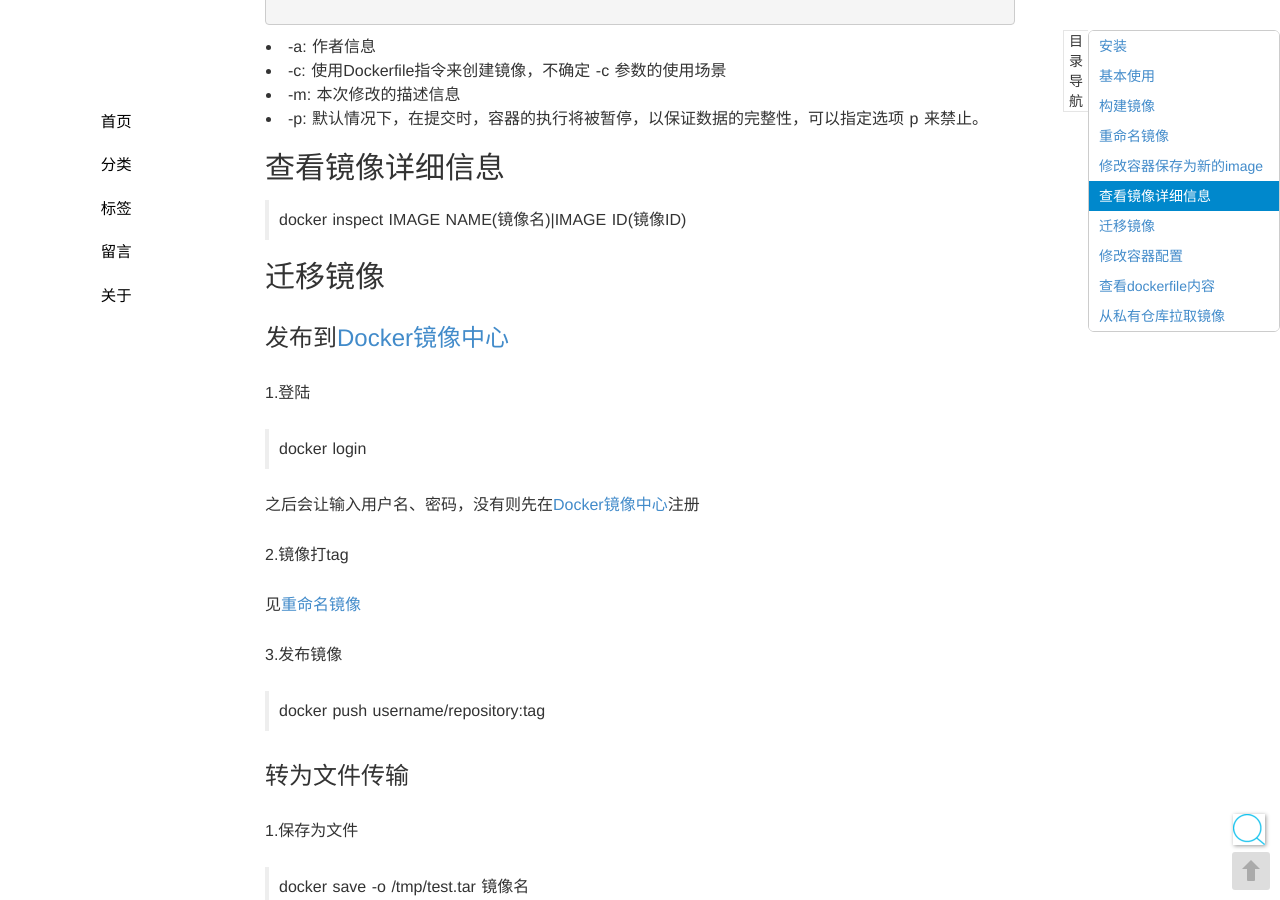
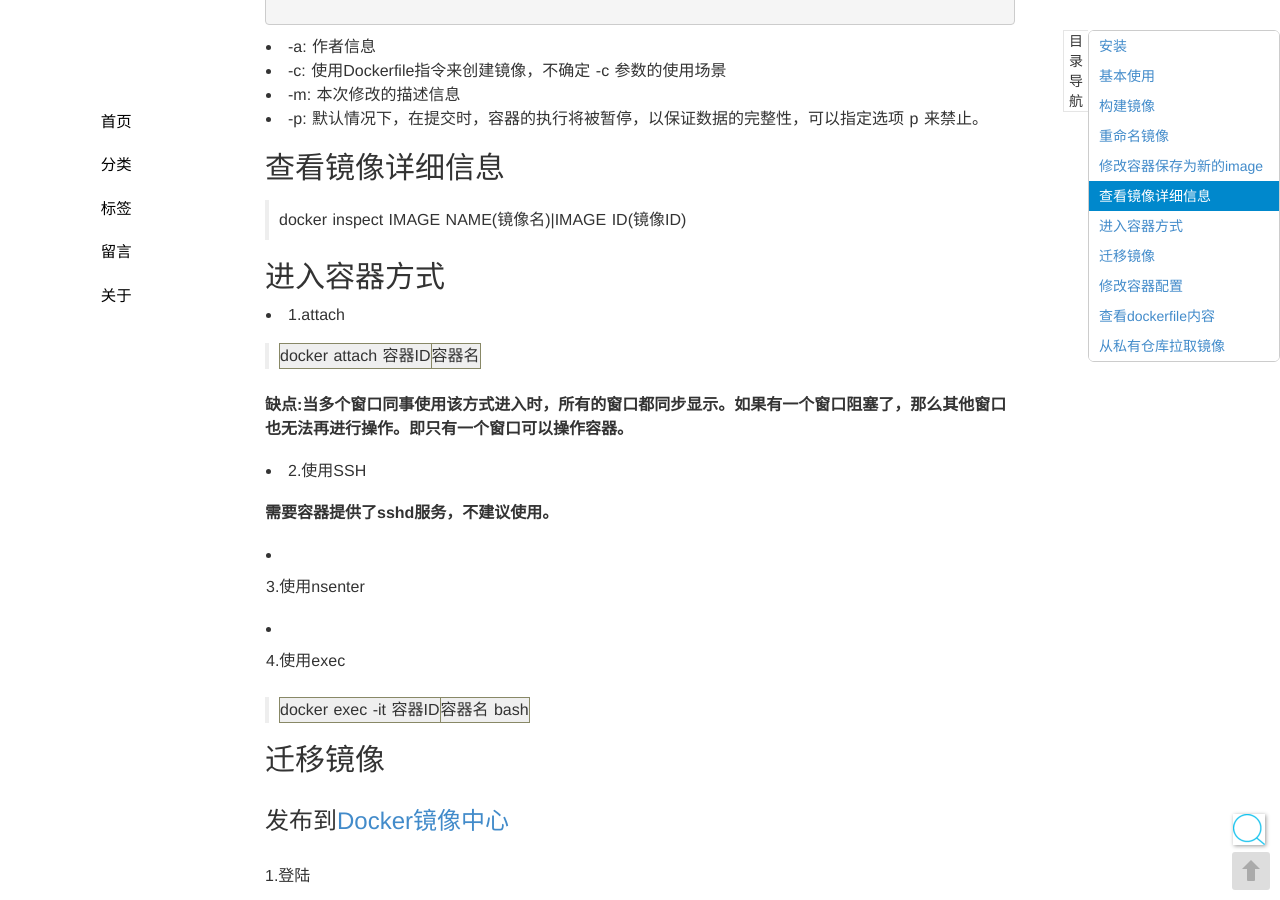
Before and after one commit to seekplum/seekplum.github.io, a Jekyll site: the page built from _posts/2018-05-28-docker-use.md, in a window 1280 px wide and 900 px high, scrolled down 3456 px. Built offline with Jekyll 4.4.1, drawn with Linux system fonts in a browser that asks for light colours; comment, search, counter and statistics services are not loaded.

Commit message:
docker进入容器的方式

```diff
--- a/_posts/2018-05-28-docker-use.md
+++ b/_posts/2018-05-28-docker-use.md
@@ -136,6 +136,24 @@ Options:
 ## 查看镜像详细信息
 > docker inspect IMAGE NAME(镜像名)\|IMAGE ID(镜像ID)
 
+## 进入容器方式
+* 1.attach
+
+> docker attach 容器ID|容器名
+
+**缺点:当多个窗口同事使用该方式进入时，所有的窗口都同步显示。如果有一个窗口阻塞了，那么其他窗口也无法再进行操作。即只有一个窗口可以操作容器。**
+
+* 2.使用SSH
+
+**需要容器提供了sshd服务，不建议使用。**
+
+
+* 3.使用nsenter
+
+* 4.使用exec
+
+> docker exec -it 容器ID|容器名 bash
+
 ## 迁移镜像
 
 ### 发布到[Docker镜像中心](https://hub.docker.com)
```
